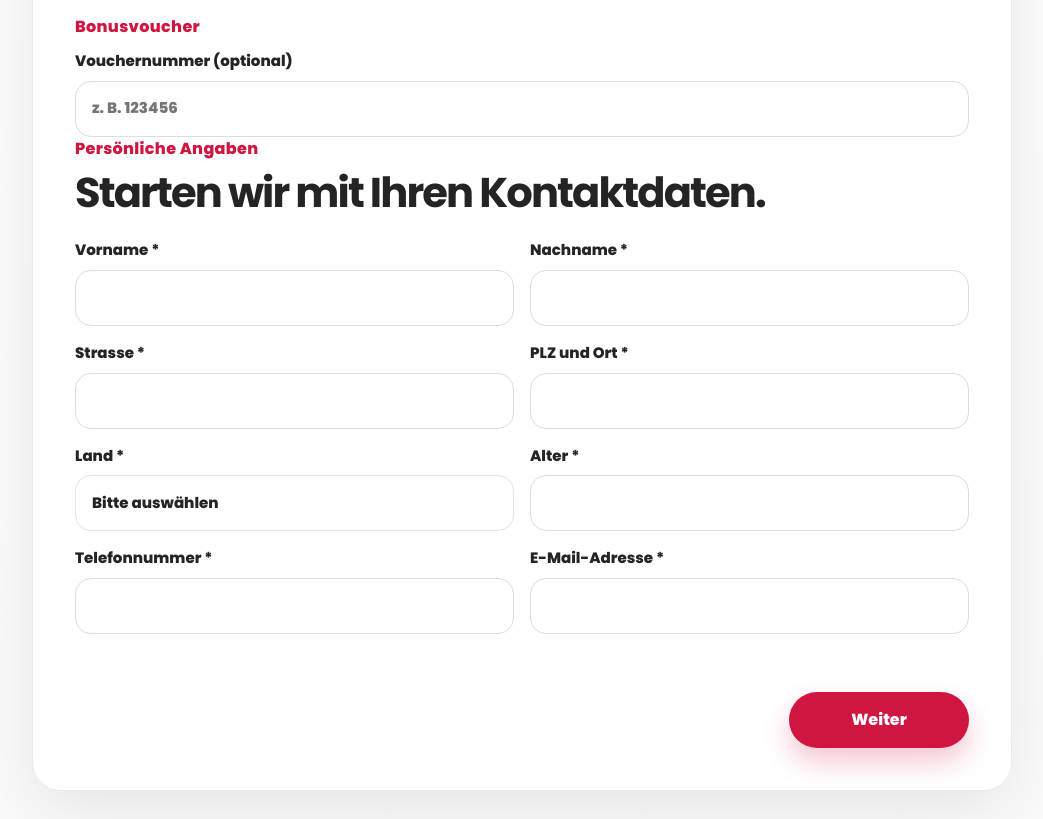
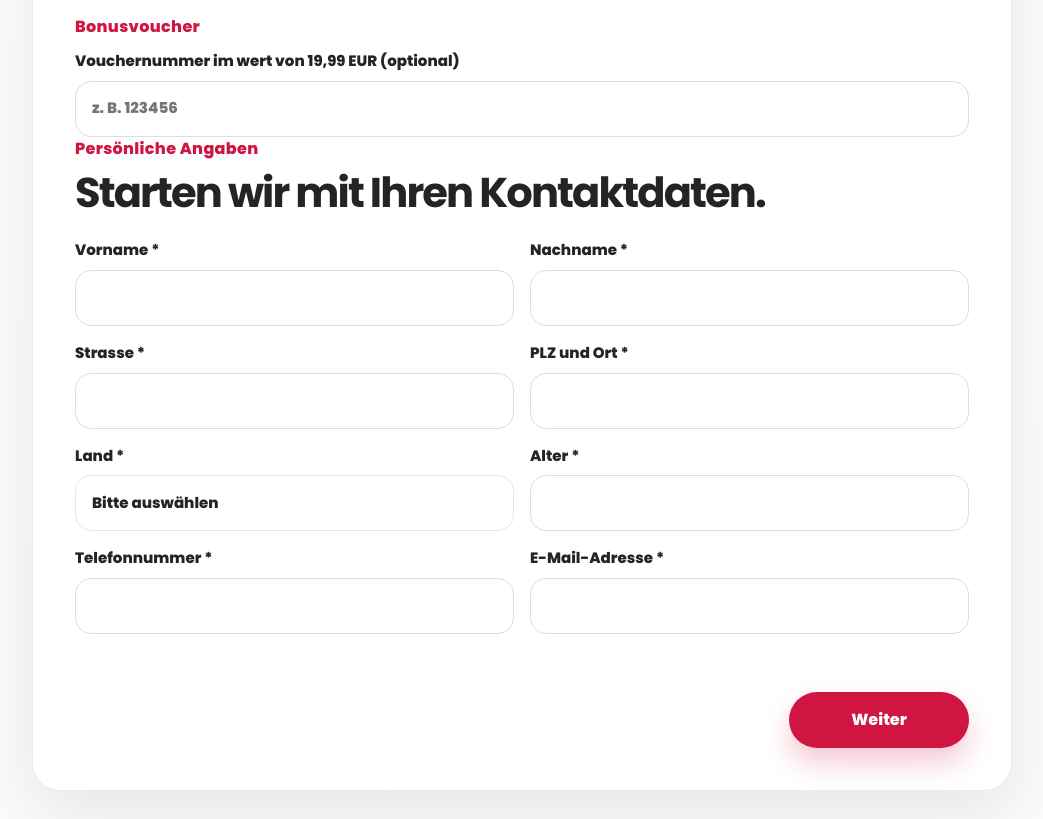
Before and after one commit to Fit-Line/fitline-vitalcheck, a plain HTML site: page index.html in a window 1280 px wide. Shown: the part 953-1772 px from the top of the page, without its empty margins (118-1161 px from the left). Drawn offline with Linux system fonts and the light colour scheme; a script that the page names is missing.

Commit message:
Update voucher number label text in index.html

```diff
--- a/index.html
+++ b/index.html
@@ -65,7 +65,7 @@ window.gtranslateSettings = {
               <p class="step-kicker">Bonusvoucher</p>
 
 <label class="full">
-  Vouchernummer (optional)
+  Vouchernummer im wert von 19,99 EUR (optional)
   <input
     type="text"
     name="Vouchernummer"
```
